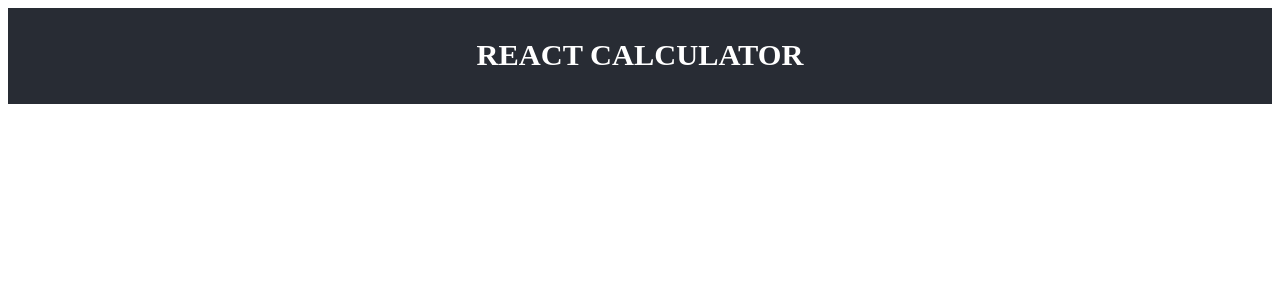
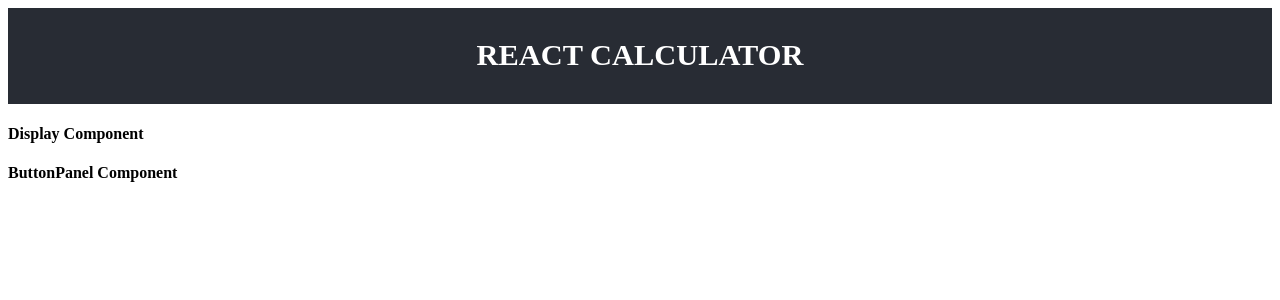
Before and after one commit to jamezjaz/React_Calculator, a React (Create React App) app: page / in a window 1280 px wide. Shown: the top 300 px of the page. Built offline with nearby package versions, Linux system fonts and the light colour scheme.

Commit message:
docs: create Dispaly and ButtonPanel components as children of App component

```diff
--- a/src/App.js
+++ /dev/null
@@ -1,13 +0,0 @@
-import './App.css';
-
-function App() {
-  return (
-    <div className="App">
-      <header className="App-header">
-        <h3>REACT CALCULATOR</h3>
-      </header>
-    </div>
-  );
-}
-
-export default App;
--- /dev/null
+++ b/src/components/App.js
@@ -0,0 +1,17 @@
+import '../App.css';
+import ButtonPanel from './ButtonPanel';
+import Display from './Display';
+
+function App() {
+  return (
+    <>
+      <header className="App-header">
+        <h3>REACT CALCULATOR</h3>
+      </header>
+      <Display />
+      <ButtonPanel />
+    </>
+  );
+}
+
+export default App;
--- /dev/null
+++ b/src/components/ButtonPanel.js
@@ -0,0 +1,5 @@
+import React from 'react';
+
+const ButtonPanel = () => <div><h4>ButtonPanel Component</h4></div>;
+
+export default ButtonPanel;
--- /dev/null
+++ b/src/components/Display.js
@@ -0,0 +1,11 @@
+import React from 'react';
+
+const Display = props => {
+  return (
+    <div>
+      <h4>Display Component</h4>
+    </div>
+  );
+};
+
+export default Display;
--- a/src/index.js
+++ b/src/index.js
@@ -1,6 +1,6 @@
 import React from 'react';
 import ReactDOM from 'react-dom';
-import App from './App';
+import App from './components/App';
 
 ReactDOM.render(
   <React.StrictMode>
```
Also changed, not shown: 1 other file (tests, documents, lock files or other folders).
